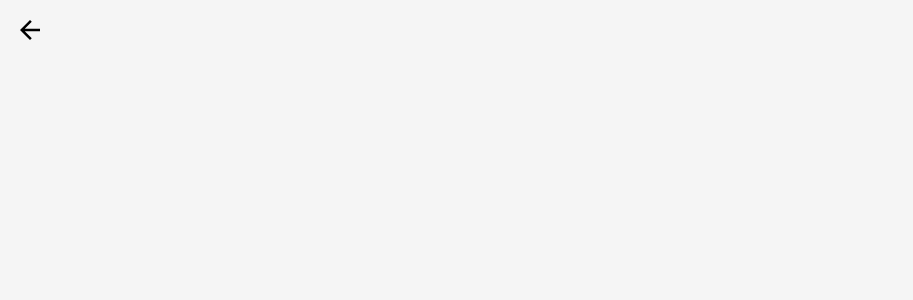
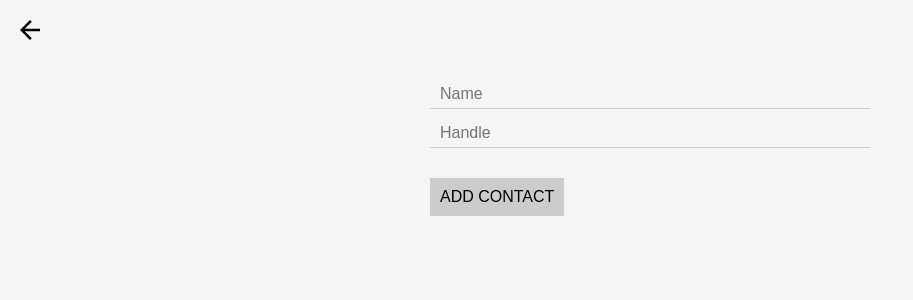
Before and after one commit to RikeshThapa/reactnd-contacts-app, a React (Create React App) app in the folder reactnd-contacts-app/: page /create in a window 1280 px wide. Shown: the top 300 px of the page, without its empty margins (0-913 px from the left). Built offline with nearby package versions, Linux system fonts and the light colour scheme.

Commit message:
Adding fields to userRegistration

```diff
--- a/reactnd-contacts-app/src/component/userRegistration.js
+++ b/reactnd-contacts-app/src/component/userRegistration.js
@@ -1,5 +1,6 @@
 import React, { Component } from 'react';
 import { Link } from 'react-router-dom';
+import ImageInput from '../ImageInput';
 
 
 class userRegistration extends Component{
@@ -10,6 +11,18 @@
                 className="close-create-contact"
                 to='/'>
                     Close</Link>
+                <form className='create-contact-form'>
+                    <ImageInput
+                        className='creat-contact-avatar-input'
+                        name='avatarURL'
+                        maxHeight={64}
+                        />
+                    <div className='create-contact-details'>
+                        <input type='text' name='name' placeholder='Name' />
+                        <input type='text' name='handle' placeholder='Handle' />
+                        <button>Add Contact</button>
+                    </div>
+                </form>
             </div>
         )
     }
```
